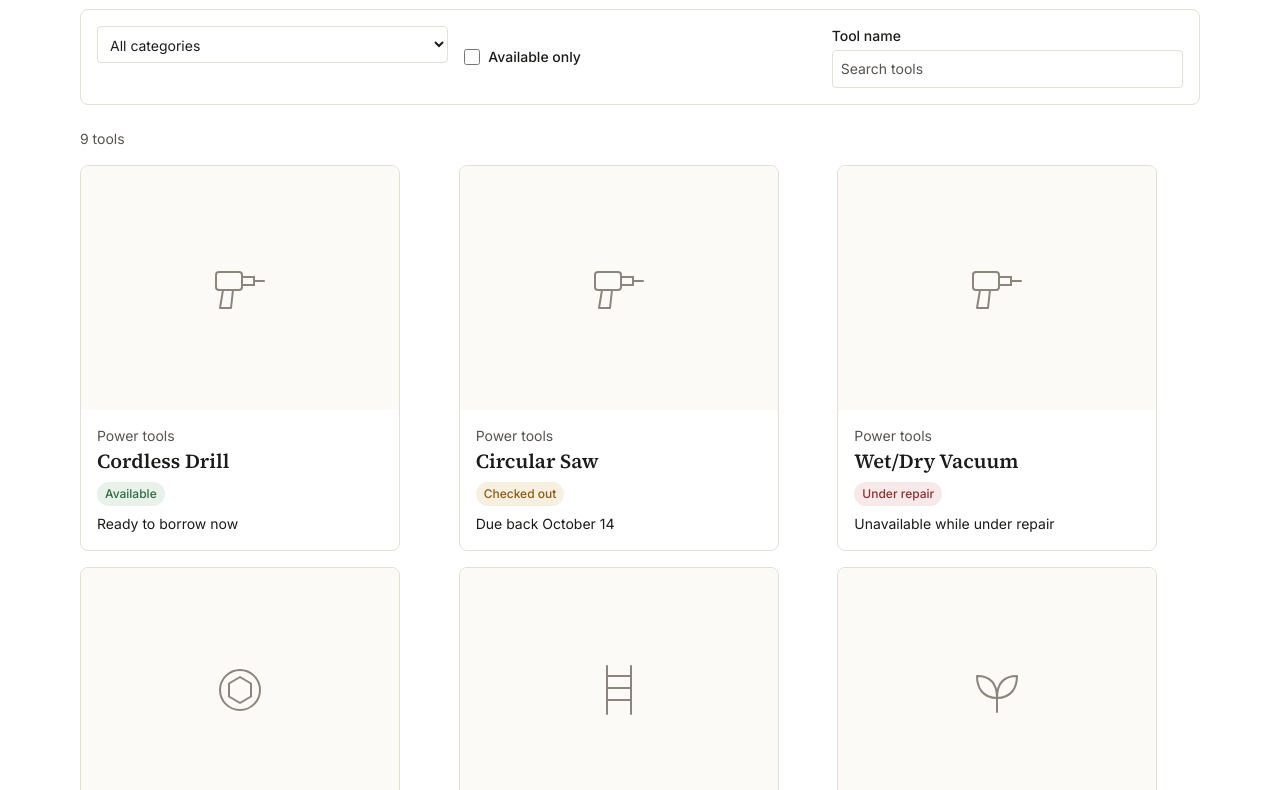
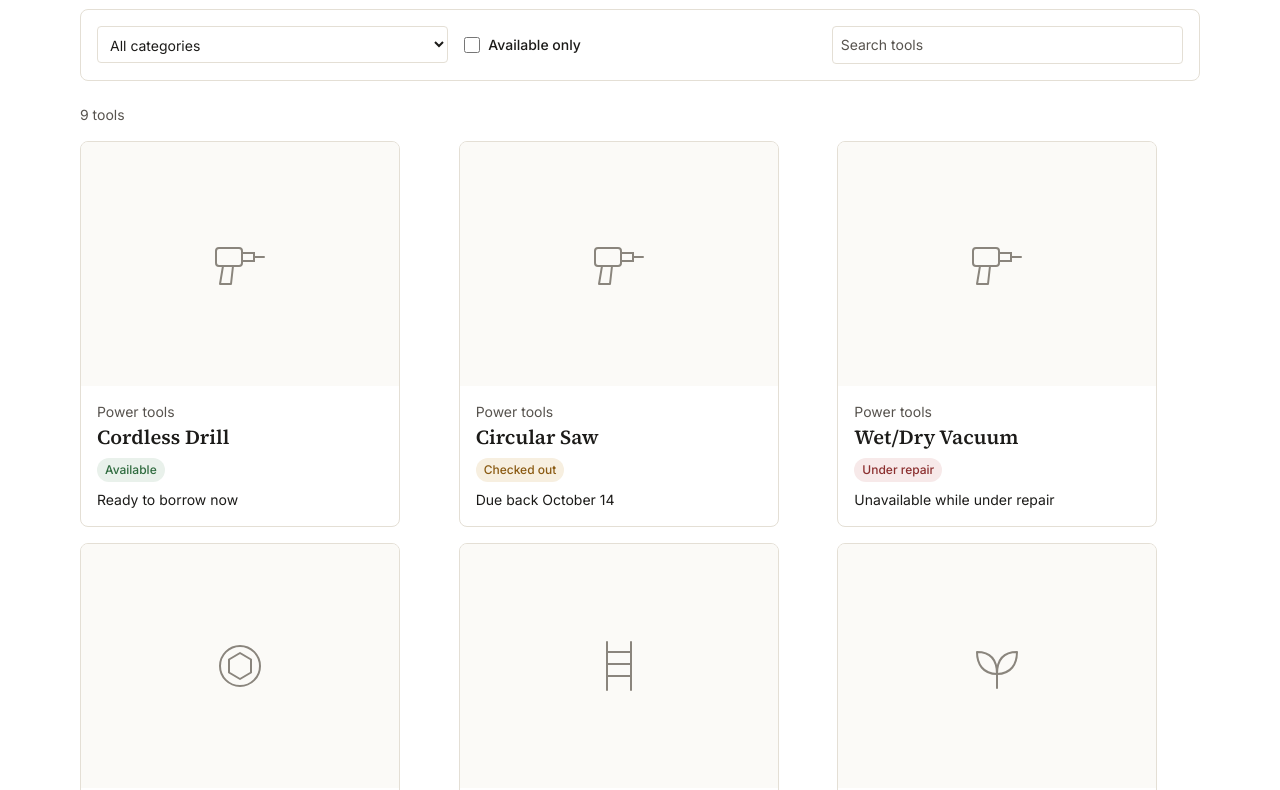
Before and after one commit to Marhysa/d4d-build-a, a website: page index.html in a window 1280 px wide. Shown: the part 178-968 px from the top of the page. Drawn offline with Linux system fonts and the light colour scheme.

Commit message:
Removed "tool name" text above the name filter

```diff
--- a/index.html
+++ b/index.html
@@ -33,8 +33,7 @@
           Available only
         </label>
         <label class="flex flex-col gap-xs text-sm font-medium text-ink" for="name-filter">
-          Tool name
-          <input id="name-filter" class="w-full rounded-sm border border-border bg-surface-raised px-sm py-sm font-body text-sm font-normal text-ink placeholder:text-ink-muted" type="search" placeholder="Search tools">
+          <input id="name-filter" aria-label="Tool name" class="w-full rounded-sm border border-border bg-surface-raised px-sm py-sm font-body text-sm font-normal text-ink placeholder:text-ink-muted" type="search" placeholder="Search tools">
         </label>
       </form>
       <p id="result-count" class="mb-md text-sm text-ink-muted" role="status" aria-live="polite">Loading tools...</p>
```
